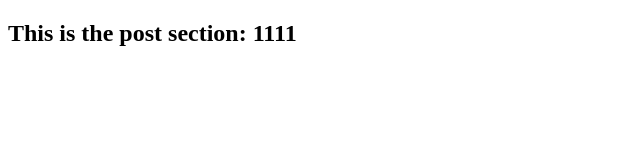
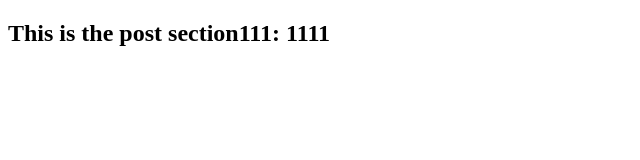
Before and after one commit to everrr1025/web-tracker, a React (Create React App) app: page /posts/1111 in a window 1280 px wide. Shown: the top 160 px of the page, without its empty margins (0-640 px from the left). Built offline with nearby package versions, Linux system fonts and the light colour scheme.

Commit message:
commit test from home

```diff
--- a/src/App.js
+++ b/src/App.js
@@ -7,7 +7,7 @@ import { Route, Switch } from "react-router-dom";
 
 import asyncComponent from "./AsyncComponent.js";
 
-const Homea = () => {
+const Home = () => {
     <div>
         <h2>This is the home aaa!</h2>
     </div>
--- a/src/Posts.js
+++ b/src/Posts.js
@@ -4,7 +4,7 @@ class Posts extends Component {
     const id = this.props.match.params.id
     return (
     <div>
-        <h2>This is the post section: {id}</h2>
+        <h2>This is the post section111: {id}</h2>
     </div>
     );
   }
```
Also changed, not shown: 1 other file (tests, documents, lock files or other folders).
